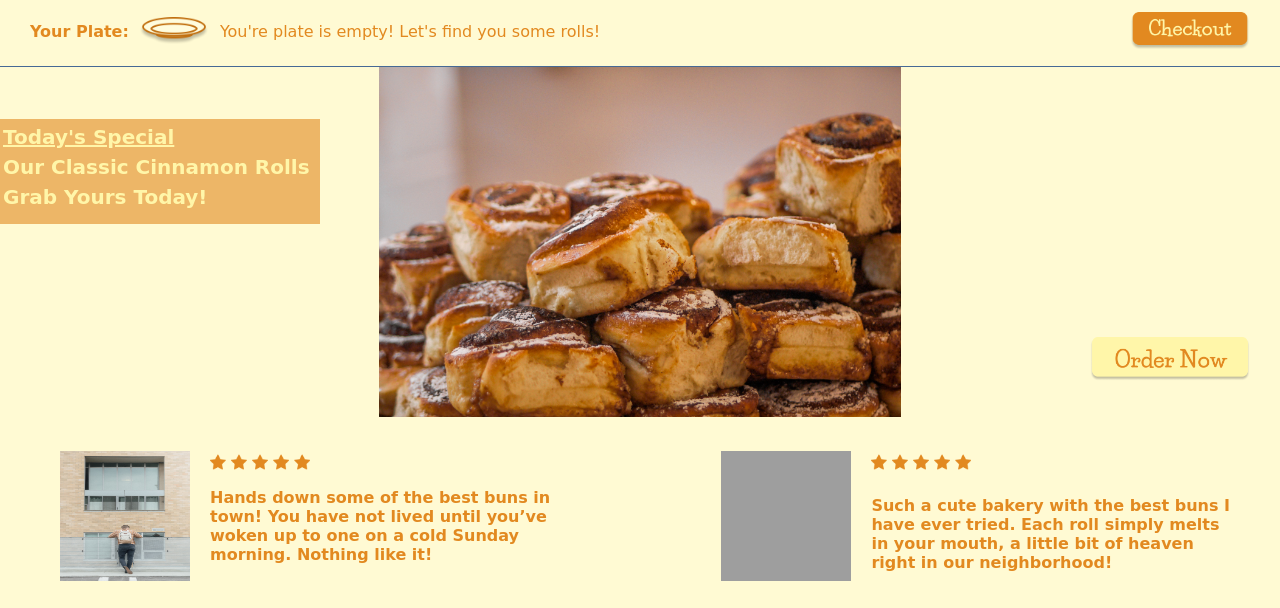
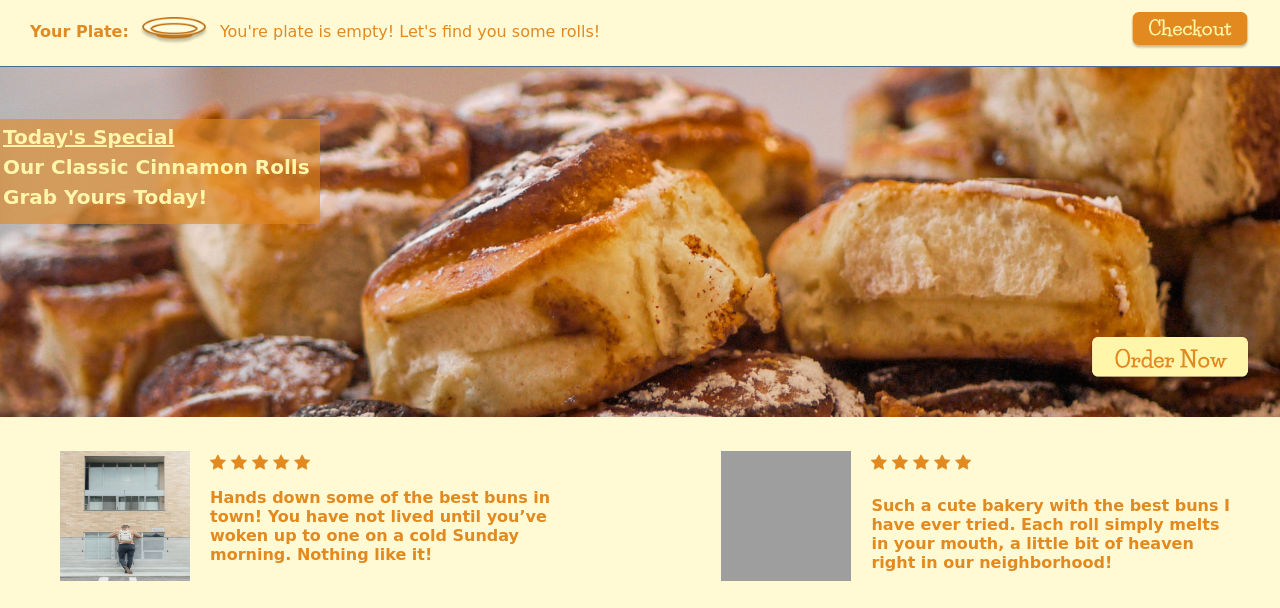
Before and after one commit to jenong220/homework_5, a plain HTML site: page index.html in a window 1280 px wide. Shown: the part 84-692 px from the top of the page. Drawn offline with Linux system fonts and the light colour scheme; grey boxes are pictures that could not be loaded; a web font is replaced by a local one.

Commit message:
fixing image

```diff
--- a/style.css
+++ b/style.css
@@ -108,8 +108,7 @@ body {
   background-image: url("Homepg Photo.jpg");
   height: 100%;
   width: 100%;
-  margin: 0;
-  background-size: contain;
+  background-size: cover;
   background-position: center;
   background-repeat: no-repeat;
   overflow: hidden;
```
